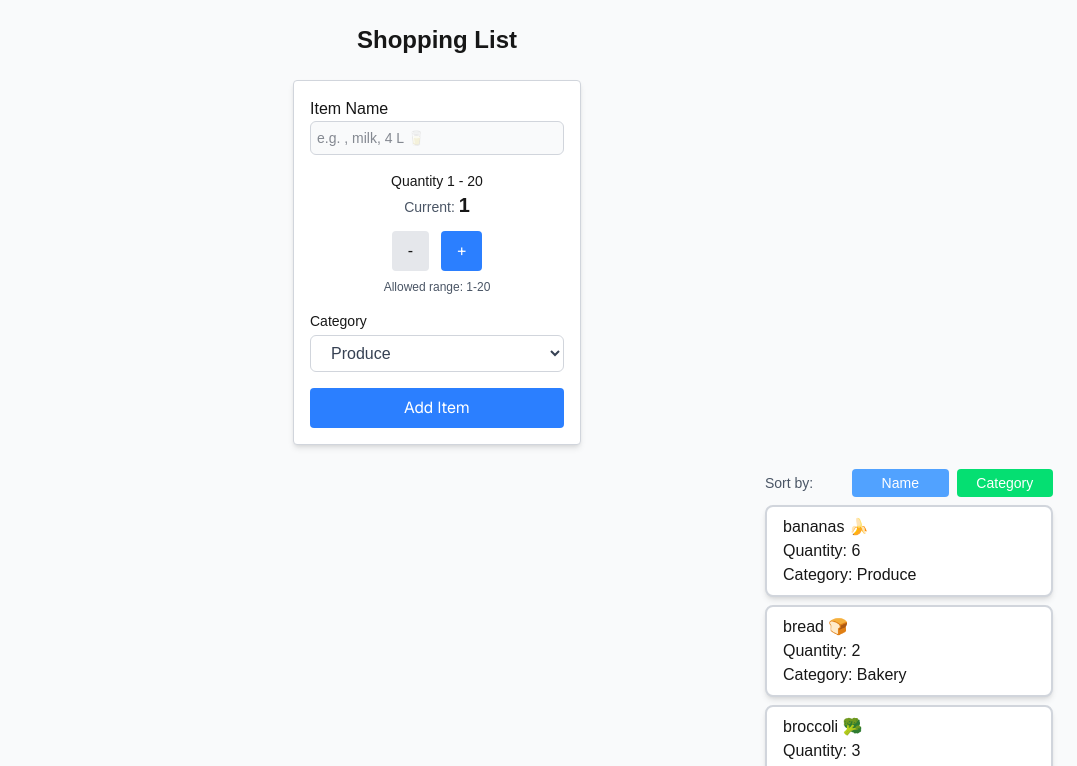
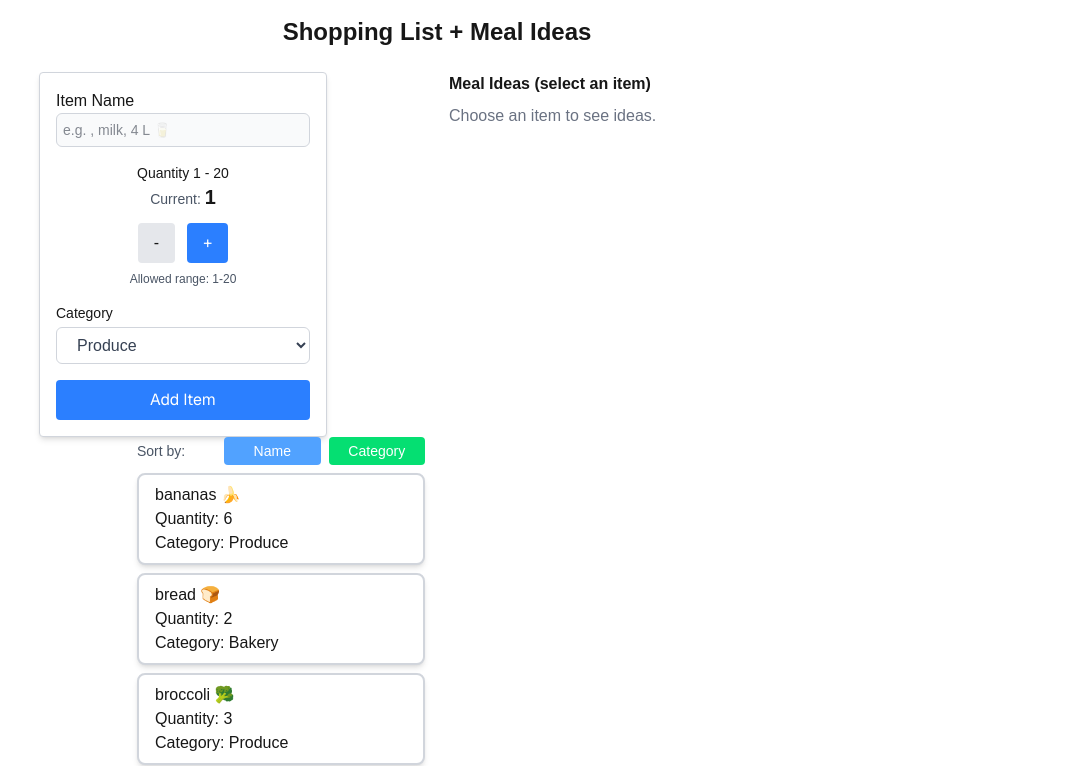
Before and after one commit to SoftDevCLF/cprg306-assignments, a Next.js app: page /week-8 in a window 1280 px wide. Shown: the top 766 px of the page, without its empty margins (203-1280 px from the left). Built offline with nearby package versions, Linux system fonts and the light colour scheme.

Commit message:
🔨 Add handleItemSelect function and MealIdeas component. Minor fixes on layout.

```diff
--- a/app/week-8/page.js
+++ b/app/week-8/page.js
@@ -3,22 +3,59 @@ import { useState } from "react";
 import NewItem from "./new-item";
 import ItemList from "./item-list";
 import itemsData from "./items.json";
+import MealIdeas from "./meal-ideas";
 
 export default function Page() {
   const [items, setItems] = useState(itemsData);
+  const [selectedItemName, setSelectedItemName] = useState("");
   function handleAddItem(newItem) {
     setItems([...items, newItem]);
   }
 
+  function handleItemSelect(itemName) {
+    if (!itemName) {
+      return;
+    }
+    let cleanedItemName = itemName.trim().toLowerCase();
+    cleanedItemName = cleanedItemName
+      .split(",")[0]
+      .replace(
+        /[\uE000-\uF8FF]|\uD83C[\uDC00-\uDFFF]|\uD83D[\uDC00-\uDFFF]|[\u2580-\u27BF]|\uD83E[\uDD10-\uDDFF]| /g,
+        ""
+      );
+    console.log("Selected item:", cleanedItemName);
+    setSelectedItemName(cleanedItemName);
+  }
+
   return (
-    <main className="min-h-screen bg-gray-50 p-6">
-      <h1 className="font-bold text-2xl text-center mb-6">Shopping List</h1>
-      <section>
-        <NewItem onAddItem={handleAddItem} />
-      </section>
-      <section className="mt-6">
-        <ItemList items={items} />
-      </section>
+    <main className="bg-gray-5 p-4 max-w-5xl mx-auto">
+      <h1 className="font-bold text-2xl text-center mb-6">
+        Shopping List + Meal Ideas
+      </h1>
+      <div className="grid md:grid-cols-2 gap-6">
+        <div>
+          <NewItem onAddItem={handleAddItem} />
+
+          <ItemList items={items} onItemSelect={handleItemSelect} />
+        </div>
+        <div>
+          <h2 className="font-bold mb-2">
+            {selectedItemName
+              ? `Meal Ideas for "${selectedItemName}"`
+              : `Meal Ideas (select an item)`}
+          </h2>
+
+          <div>
+            {selectedItemName ? (
+              <MealIdeas ingredient={selectedItemName} />
+            ) : (
+              <p className="text-md text-gray-500">
+                Choose an item to see ideas.
+              </p>
+            )}
+          </div>
+        </div>
+      </div>
     </main>
   );
 }
```
